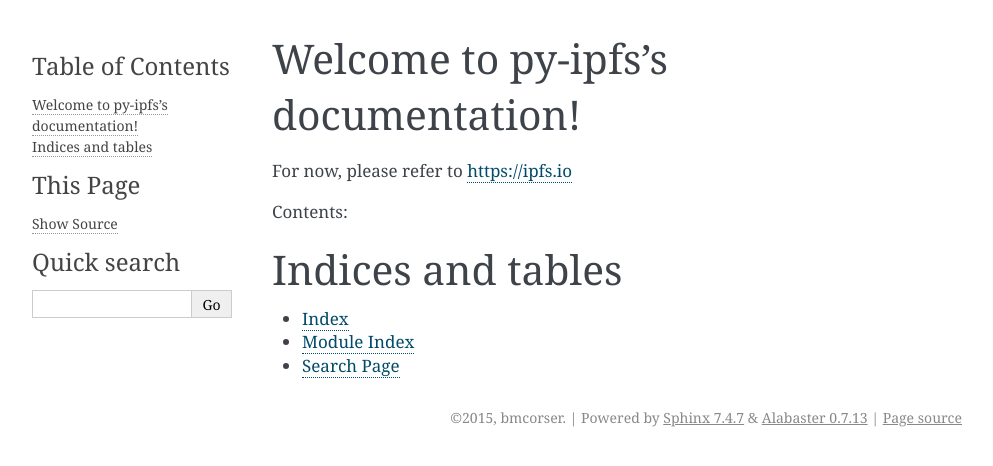
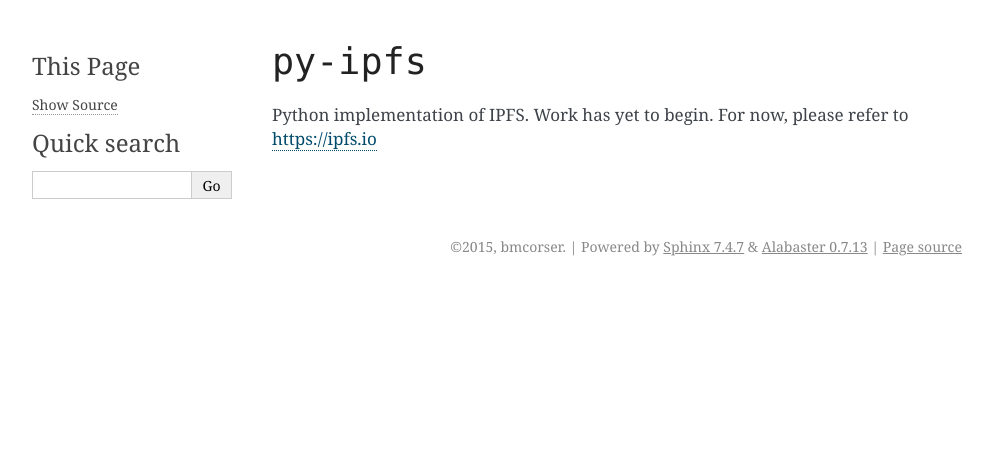
Before and after one commit to ipfs-shipyard/py-ipfs, a Sphinx documentation site: the page built from docs/index.rst, in a window 1280 px wide. Shown: the top 466 px of the page, without its empty margins (148-1141 px from the left). Built offline with Sphinx 7.4.7, drawn with Linux system fonts in a browser that asks for light colours.

Commit message:
Remove cruft (for now)

```diff
--- a/docs/index.rst
+++ b/docs/index.rst
@@ -1,18 +1,5 @@
-Welcome to py-ipfs's documentation!
-===================================
+``py-ipfs``
+===========
 
-For now, please refer to https://ipfs.io
-
-Contents:
-
-.. toctree::
-   :maxdepth: 2
-
-
-
-Indices and tables
-==================
-
-* :ref:`genindex`
-* :ref:`modindex`
-* :ref:`search`
+Python implementation of IPFS. Work has yet to begin. For now, please refer to
+https://ipfs.io
```
